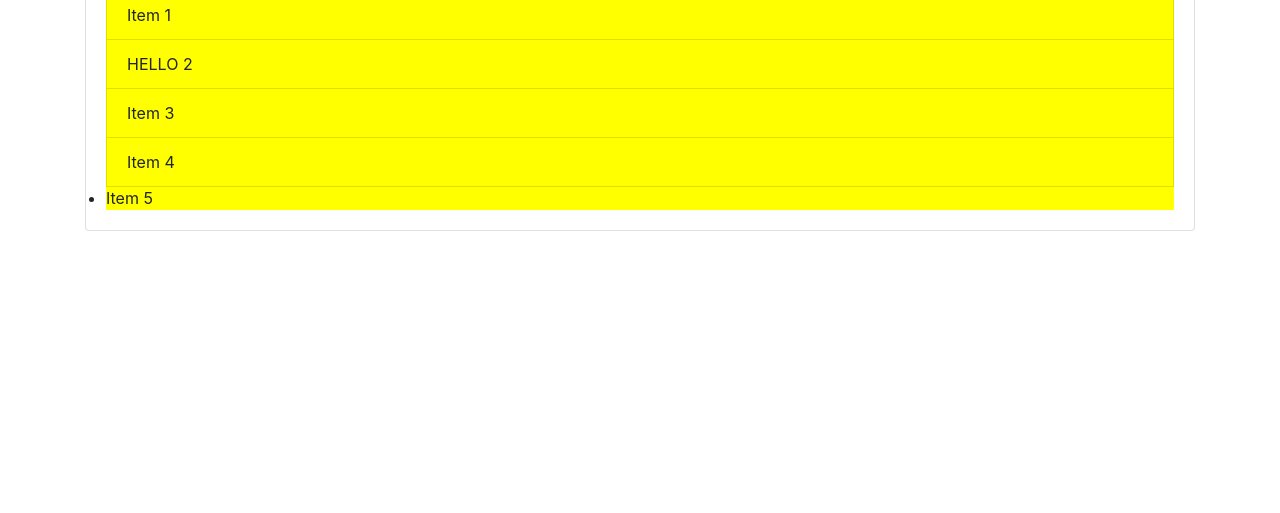
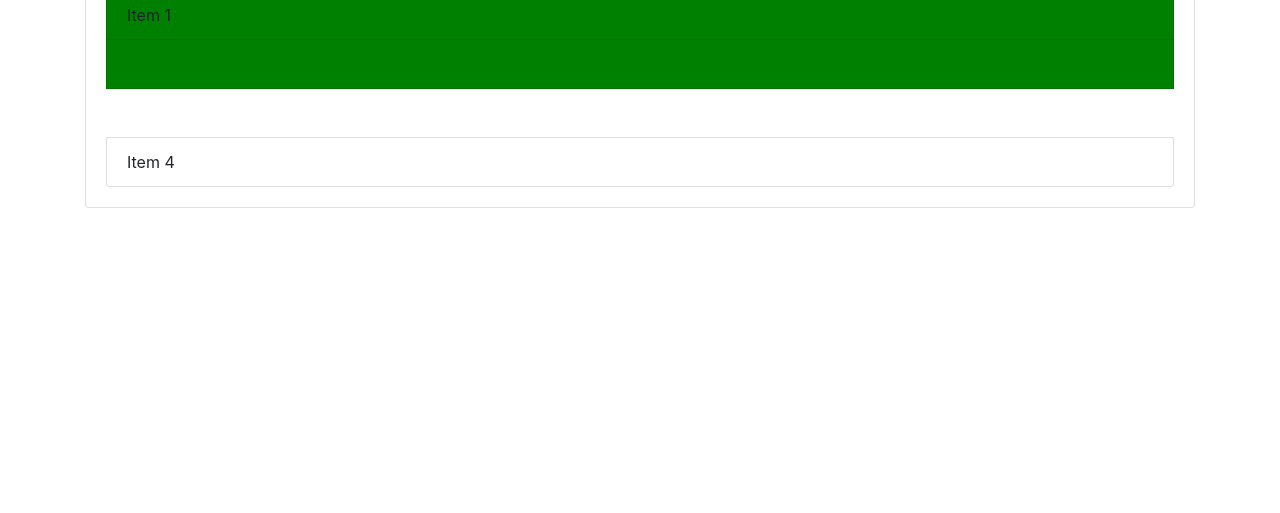
Before and after one commit to Abdulajishs/FirstGit, a plain HTML site: page index.html in a window 1280 px wide. Shown: the part 287-800 px from the top of the page. Drawn offline with nearby package versions, Linux system fonts and the light colour scheme.

Commit message:
adding query selector

```diff
--- a/dom.js
+++ b/dom.js
@@ -57,21 +57,76 @@
 
 
 //GETELEMENTBYTAGNAME
-
-console.log(document.getElementsByTagName("li"));
-var li = document.getElementsByTagName("li");
-console.log(li);
-console.log(li[1]);
-li[1].textContent = "HELLO 2";
-li[2].style.backgroundColor = "green"
+// var li = document.getElementsByTagName("li");
+// console.log(li);
+// console.log(li[1]);
+// li[1].textContent = "HELLO 2";
+// li[2].style.backgroundColor = "green"
 
 //Gives error
 // items.style.backgroundColor = "yellow" //it's not working
 
-for (let i = 0; i < li.length; i++) {
-    li[i].style.backgroundColor = "yellow"
-}
+// for (let i = 0; i < li.length; i++) {
+//     li[i].style.backgroundColor = "yellow"
+// }
 
 // for (let i = 0; i < li.length; i++) {
 //     li[i].style.fontWeight = "bold";
 //     }
+
+//QUERYSELECTOR
+
+// var header = document.querySelector("#main-header");
+// header.style.borderBottom = "solid 4px #ccc";
+
+// var input = document.querySelector("input");
+// input.value = "Hello World"; // it can defaultly grab fixed input only
+
+// var submit = document.querySelector('input[type="submit"]');
+// submit.value = "SEND";
+
+// var item = document.querySelector(".list-group-item");
+// item.style.color = "red";
+
+// var lastItem = document.querySelector
+// (".list-group-item:last-child");
+// lastItem.style.color = "blue";
+
+// var secondItem = document.querySelector
+// (".list-group-item:nth-child(2)");
+// secondItem.style.color = "yellow";
+
+
+//QUERYSELECTORALL
+// var titles = document.querySelectorAll(".title");
+
+// console.log(titles);
+// titles[0].textContent = "HELLO";
+
+// var odd = document.querySelectorAll("li:nth-child(odd)");
+// var even = document.querySelectorAll("li:nth-child(even)");
+
+// for (let i = 0; i <  odd.length; i++) {
+//     odd[i].style.backgroundColor = "#f4f4f4";
+//     even[i].style.backgroundColor = "#ccc";
+// }
+
+//DELIVERABLE
+
+var secondItems = document.querySelector
+(".list-group-item:nth-child(2)");
+secondItems.style.background = "green";
+
+var thirdItems = document.querySelector
+(".list-group-item:nth-child(3)");
+thirdItems.style.visibility = "hidden";
+
+
+var items = document.querySelectorAll(".list-group-item");
+console.log(items);
+items[1].style.color = "green";
+
+var odd = document.querySelectorAll("li:nth-child(odd)");
+for (let i = 0; i <  odd.length; i++) {
+    odd[i].style.backgroundColor = "green";
+}
--- a/index.html
+++ b/index.html
@@ -26,7 +26,6 @@
       <li class="list-group-item">Item 2</li>
       <li class="list-group-item">Item 3</li>
       <li class="list-group-item">Item 4</li>
-      <li>Item 5</li>
     </ul>
    </div>
   </div>
```
